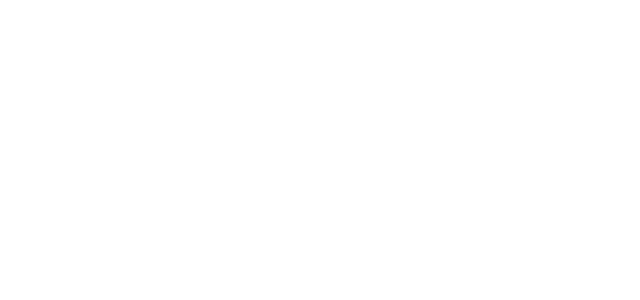
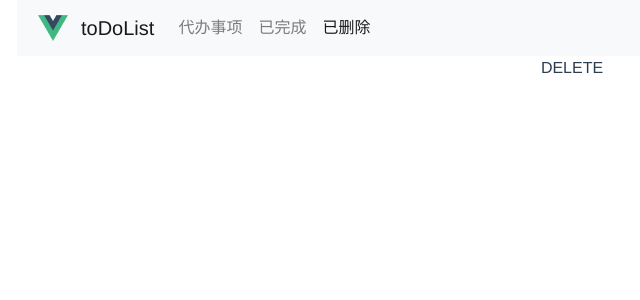
Before and after one commit to jiankang-wang/vue3-todolist, a Vue app: page /#/delete in a window 1280 px wide. Before the commit this address led to /#/add. Shown: the top 300 px of the page, without its empty margins (68-708 px from the left). Built offline with nearby package versions, Linux system fonts and the light colour scheme.

Commit message:
feat: router init

```diff
--- a/public/index.html
+++ b/public/index.html
@@ -5,6 +5,7 @@
     <meta http-equiv="X-UA-Compatible" content="IE=edge">
     <meta name="viewport" content="width=device-width,initial-scale=1.0">
     <link rel="icon" href="<%= BASE_URL %>favicon.ico">
+    <link rel="stylesheet" href="https://cdn.jsdelivr.net/npm/bootstrap@4.5.3/dist/css/bootstrap.min.css" integrity="sha384-TX8t27EcRE3e/ihU7zmQxVncDAy5uIKz4rEkgIXeMed4M0jlfIDPvg6uqKI2xXr2" crossorigin="anonymous">
     <title><%= htmlWebpackPlugin.options.title %></title>
   </head>
   <body>
--- /dev/null
+++ b/src/components/Add.vue
@@ -0,0 +1,19 @@
+<template>
+  <div>
+    ADD
+  </div>
+</template>
+
+<script lang="ts">
+import { defineComponent } from 'vue'
+
+export default defineComponent({
+  setup () {
+    return {}
+  }
+})
+</script>
+
+<style scoped>
+
+</style>
--- /dev/null
+++ b/src/components/Delete.vue
@@ -0,0 +1,19 @@
+<template>
+  <div>
+    DELETE
+  </div>
+</template>
+
+<script lang="ts">
+import { defineComponent } from 'vue'
+
+export default defineComponent({
+  setup () {
+    return {}
+  }
+})
+</script>
+
+<style scoped>
+
+</style>
--- /dev/null
+++ b/src/components/Done.vue
@@ -0,0 +1,19 @@
+<template>
+  <div>
+    DONE
+  </div>
+</template>
+
+<script lang="ts">
+import { defineComponent } from 'vue'
+
+export default defineComponent({
+  setup () {
+    return {}
+  }
+})
+</script>
+
+<style scoped>
+
+</style>
--- /dev/null
+++ b/src/components/Edit.vue
@@ -0,0 +1,19 @@
+<template>
+  <div>
+    EDIT
+  </div>
+</template>
+
+<script lang="ts">
+import { defineComponent } from 'vue'
+
+export default defineComponent({
+  setup () {
+    return {}
+  }
+})
+</script>
+
+<style scoped>
+
+</style>
--- a/src/router/index.ts
+++ b/src/router/index.ts
@@ -1,16 +1,35 @@
 import { createRouter, createWebHashHistory, RouteRecordRaw } from 'vue-router'
-import Home from '../views/Home.vue'
+
+// const Home = () => import(/* webpackChunkName: "home" */ '@/views/Home.vue')
+// const Add = () => () => import(/* webpackChunkName: "add" */ '@/components/Add.vue')
+// const Edit = () => () => import(/* webpackChunkName: "edit" */ '@/components/Edit.vue')
+// const Delete = () => () => import(/* webpackChunkName: "delete" */ '@/components/Delete.vue')
+// const Done = () => () => import(/* webpackChunkName: "done" */ '@/components/Done.vue')
+
+import Home from '@/views/Home.vue'
+import Add from '@/components/Add.vue'
+import Delete from '@/components/Delete.vue'
+import Edit from '@/components/Edit.vue'
+import Done from '@/components/Done.vue'
 
 const routes: Array<RouteRecordRaw> = [
   {
     path: '/',
     name: 'Home',
-    component: Home
+    component: Home,
+    children: [
+      { path: '', redirect: { name: 'add' } },
+      { path: '/add', name: 'add', component: Add },
+      { path: '/delete', name: 'selete', component: Delete },
+      { path: '/edit', name: 'edit', component: Edit },
+      { path: '/done', name: 'done', component: Done }
+    ]
   }
 ]
 
 const router = createRouter({
   history: createWebHashHistory(),
+  linkExactActiveClass: 'active',
   routes
 })
 
--- a/src/views/Home.vue
+++ b/src/views/Home.vue
@@ -1,6 +1,25 @@
 <template>
-  <div class="home">
-    Home
+  <div class="container">
+    <nav class="navbar navbar-expand-lg navbar-light bg-light">
+      <a class="navbar-brand d-flex align-item-center" href="#">
+        <div class="logo mr-2"></div>
+        <span>toDoList</span>
+      </a>
+      <ul class="navbar-nav mr-auto">
+        <li class="nav-item">
+          <router-link class="nav-link" to="/add">代办事项</router-link>
+        </li>
+        <li class="nav-item">
+          <router-link class="nav-link" to="/done">已完成</router-link>
+        </li>
+        <li class="nav-item">
+          <router-link class="nav-link" to="/delete">已删除</router-link>
+        </li>
+      </ul>
+    </nav>
+    <div class="container">
+      <router-view />
+    </div>
   </div>
 </template>
 
@@ -11,3 +30,12 @@ export default defineComponent({
   name: 'Home'
 })
 </script>
+
+<style lang="scss" scoped>
+  .logo {
+    background: url('~@/assets/logo.png') no-repeat center center;
+    width: 40px;
+    height: auto;
+    background-size: contain
+  }
+</style>
```
